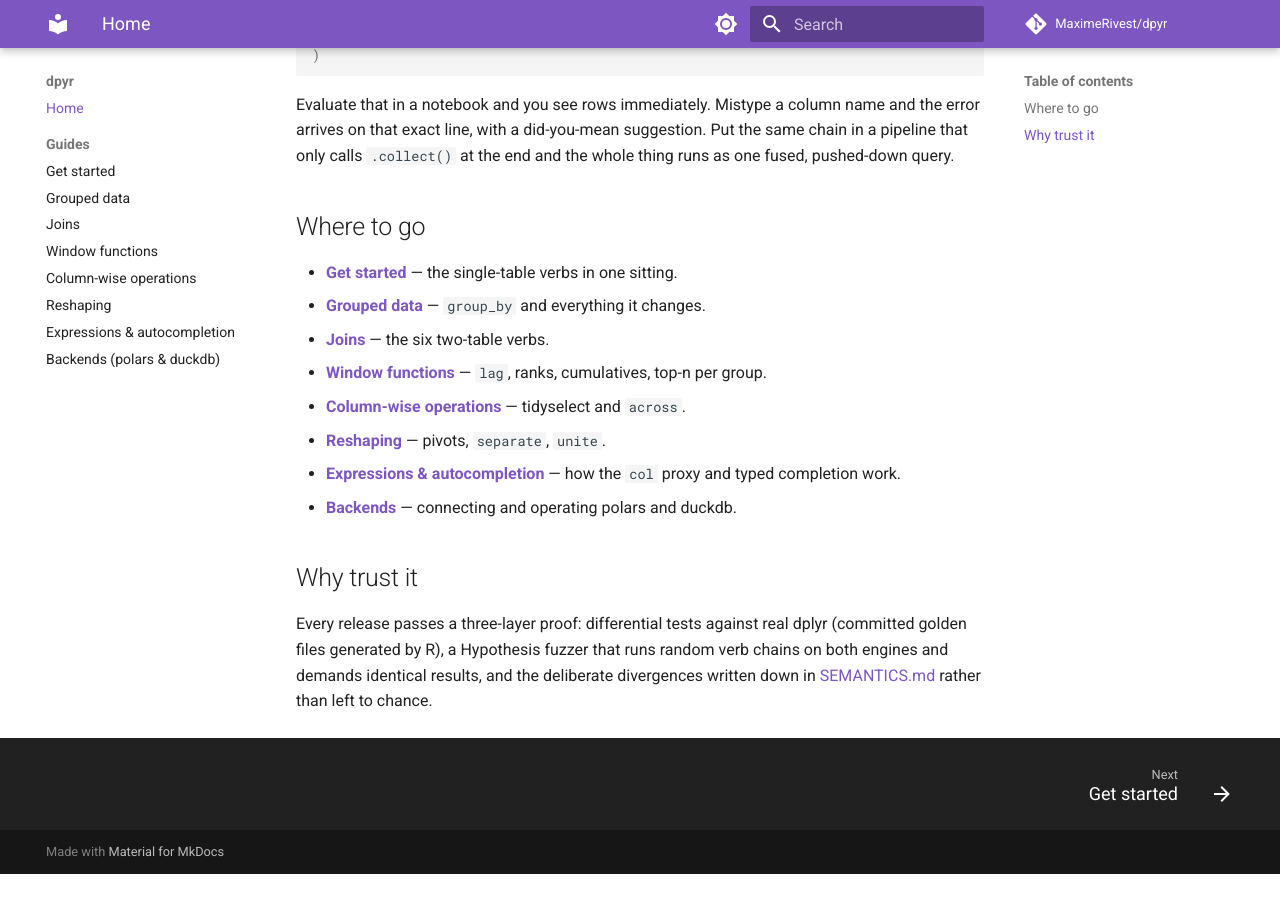
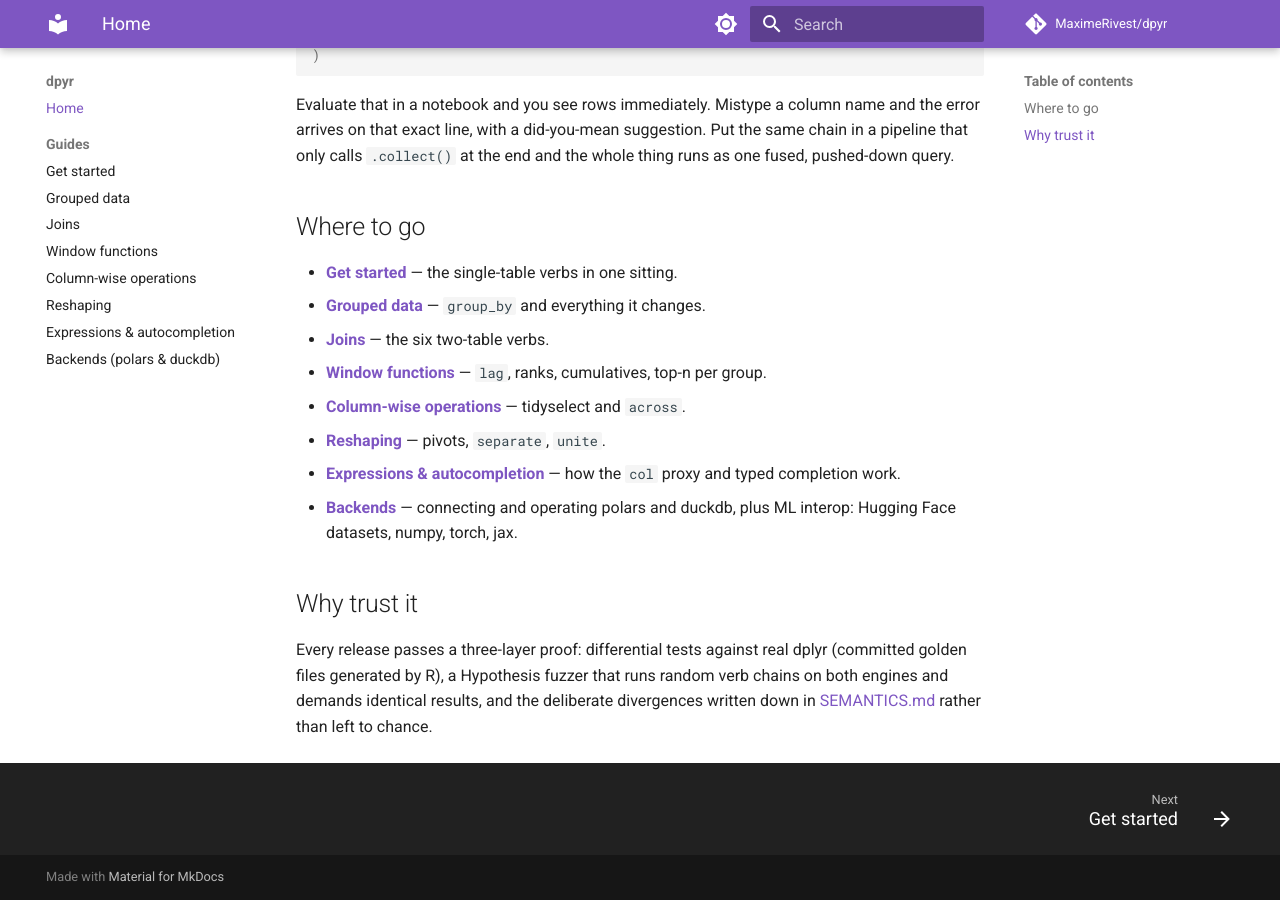
Before and after one commit to MaximeRivest/dpyr, an MkDocs documentation site: the page built from docs/index.md, in a window 1280 px wide and 900 px high, scrolled down 559 px. Built offline with MkDocs 1.6.1 and Material for MkDocs 9.7.7, drawn with Linux system fonts in a browser that asks for light colours; comment, search, counter and statistics services are not loaded; before the commit the page ends 1433 px from its top, so only the background shows below that.

Commit message:
Surface ML interop on the entry pages
The Hugging Face / numpy / torch / jax ingest shipped in 1.5.0 was only
documented inside the backends guide; the README quickstart comment, the
site landing page, and get-started's closing links now mention it so the
capability is discoverable from every entry point.

```diff
--- a/docs/index.md
+++ b/docs/index.md
@@ -42,7 +42,7 @@
 - **[Column-wise operations](guide/column-wise.md)** — tidyselect and `across`.
 - **[Reshaping](guide/reshaping.md)** — pivots, `separate`, `unite`.
 - **[Expressions & autocompletion](guide/expressions.md)** — how the `col` proxy and typed completion work.
-- **[Backends](guide/backends.md)** — connecting and operating polars and duckdb.
+- **[Backends](guide/backends.md)** — connecting and operating polars and duckdb, plus ML interop: Hugging Face datasets, numpy, torch, jax.
 
 ## Why trust it
 
```
Also changed, not shown: README.md (+4 -2 lines), docs/guide/get-started.md (+2 -1 lines).
